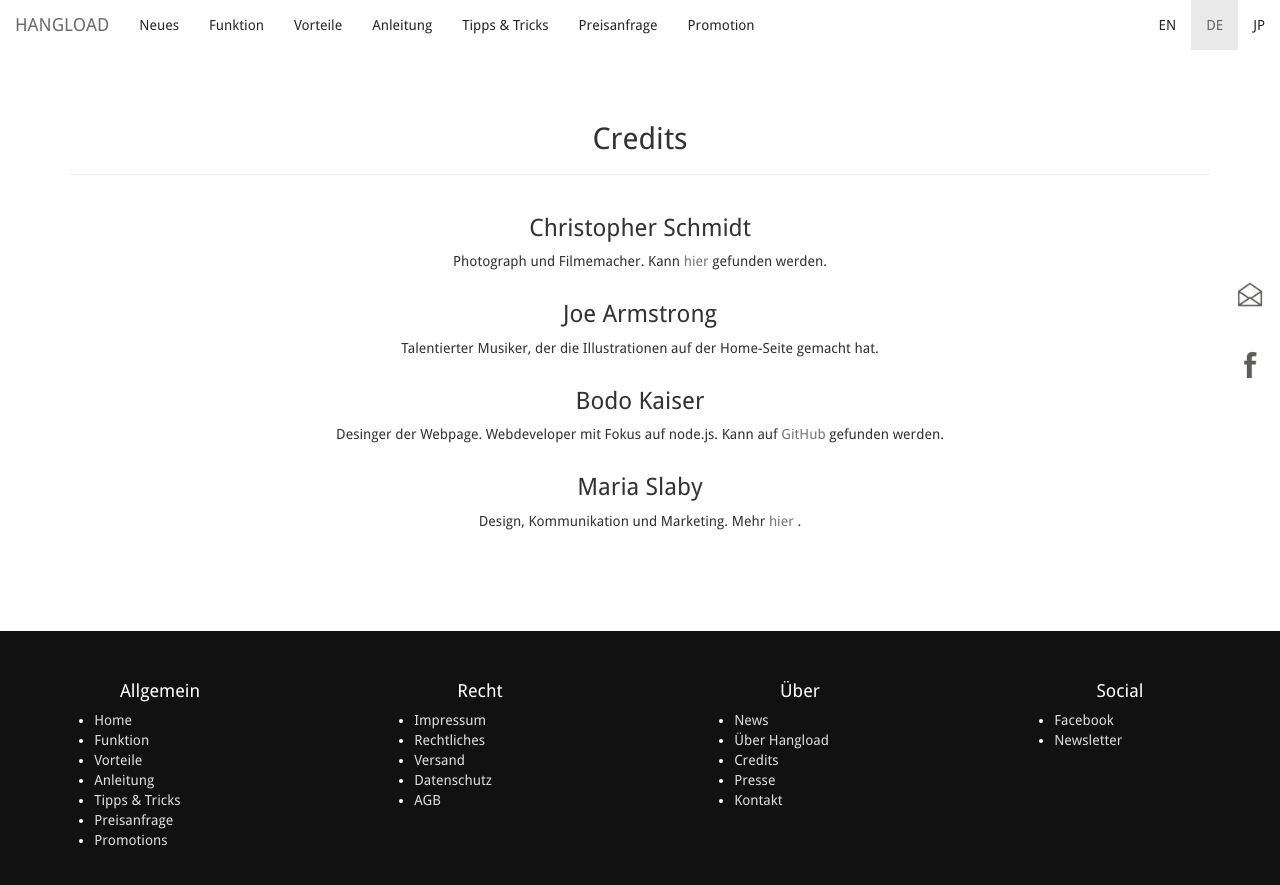
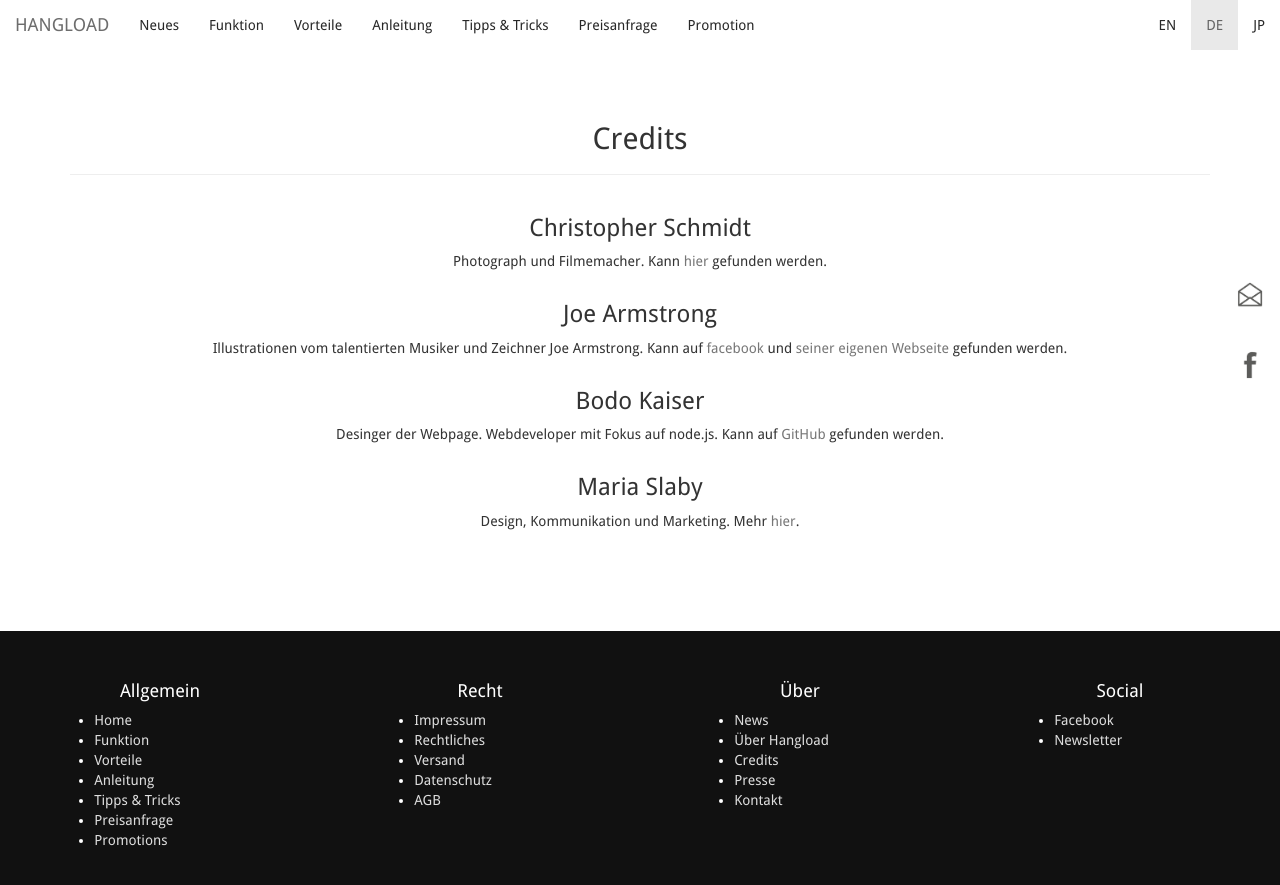
Before and after one commit to bodokaiser/hangload.com, a Jekyll site: the page built from aboutDE.html, in a window 1280 px wide and 900 px high, scrolled down 1093 px. Shown: the top 885 px of the window. Built offline with Jekyll 4.4.1, drawn with Linux system fonts in a browser that asks for light colours; nearby versions of some CDN libraries; library files that are not in the unit come from our copies; Markdown is read by kramdown in place of the engine named in the settings.

Commit message:
Update aboutDE.html

```diff
--- a/aboutDE.html
+++ b/aboutDE.html
@@ -91,7 +91,7 @@ Photograph und Filmemacher. Kann <a href="//christopherschmidt.me">hier</a> gefu
 <div class="col-xs-10 col-xs-offset-1">
 <h3 class="text-center">Joe Armstrong</h3>
 <p class="text-center">
-Talentierter Musiker, der die Illustrationen auf der Home-Seite gemacht hat.
+Illustrationen vom talentierten Musiker und Zeichner Joe Armstrong. Kann auf <a href="https://www.facebook.com/joe.armstrong.7121">facebook</a> und <a href="http://www.joearmstrong.de">seiner eigenen Webseite</a> gefunden werden.
 </p>
 </div>
 <div class="col-xs-10 col-xs-offset-1">
@@ -104,7 +104,7 @@ Desinger der Webpage. Webdeveloper mit Fokus auf node.js. Kann auf
 <div class="col-xs-10 col-xs-offset-1">
 <h3 class="text-center">Maria Slaby</h3>
 <p class="text-center">
-Design, Kommunikation und Marketing. Mehr <a href="//xing.com/profile/Maria_Slaby">hier</a> .
+Design, Kommunikation und Marketing. Mehr <a href="//xing.com/profile/Maria_Slaby">hier</a>.
 </p>
 </div>
 </div>
```
